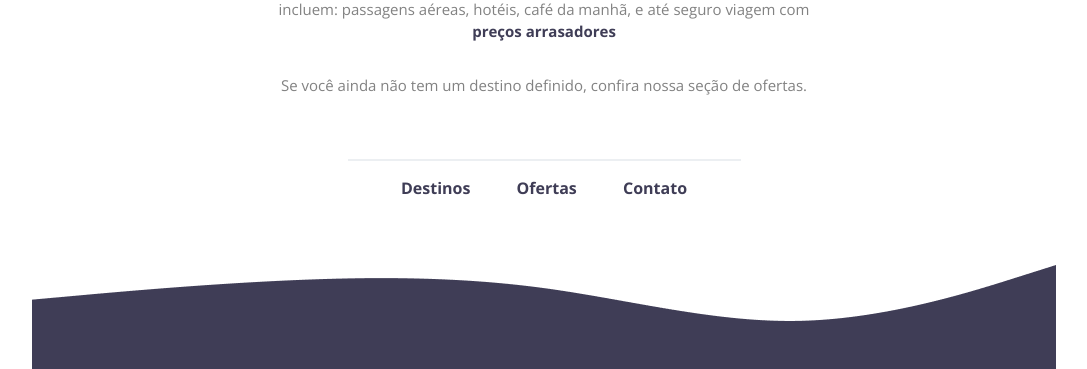
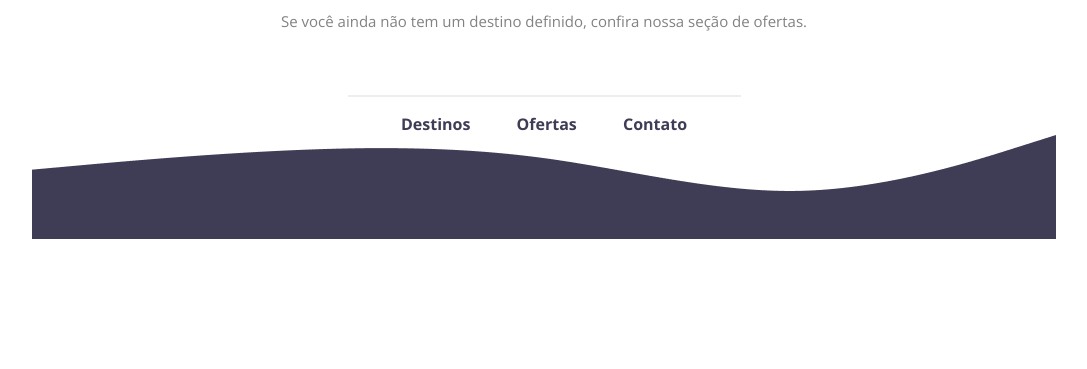
Before and after one commit to matheushnascimento/Flutuar, a plain HTML site: page index.html in a window 1280 px wide. Shown: the part 431-800 px from the top of the page, without its empty margins (96-1183 px from the left). Drawn offline with nearby package versions, Linux system fonts and the light colour scheme.

Commit message:
ajuste de posicionamento

```diff
--- a/style.css
+++ b/style.css
@@ -4,11 +4,11 @@
 }
 
 body {
-  padding-top: 64px;
-
   font-family: "Open Sans", sans-serif;
 
   text-align: center;
+
+  min-height: 100vh;
 }
 
 h1 {
@@ -45,6 +45,10 @@ p strong {
   color: #3f3d56;
 }
 
+footer {
+  margin: 0;
+}
+
 footer hr {
   margin: 63px auto 16px;
   width: 391px;
@@ -59,9 +63,7 @@ a {
 }
 
 #ondas {
-  position: absolute;
+  margin: auto;
   bottom: 0;
-  left: 0;
-  right: 0;
-  margin: auto;
+  padding: 0;
 }
```
Also changed, not shown: index.html (+1 -2 lines).
